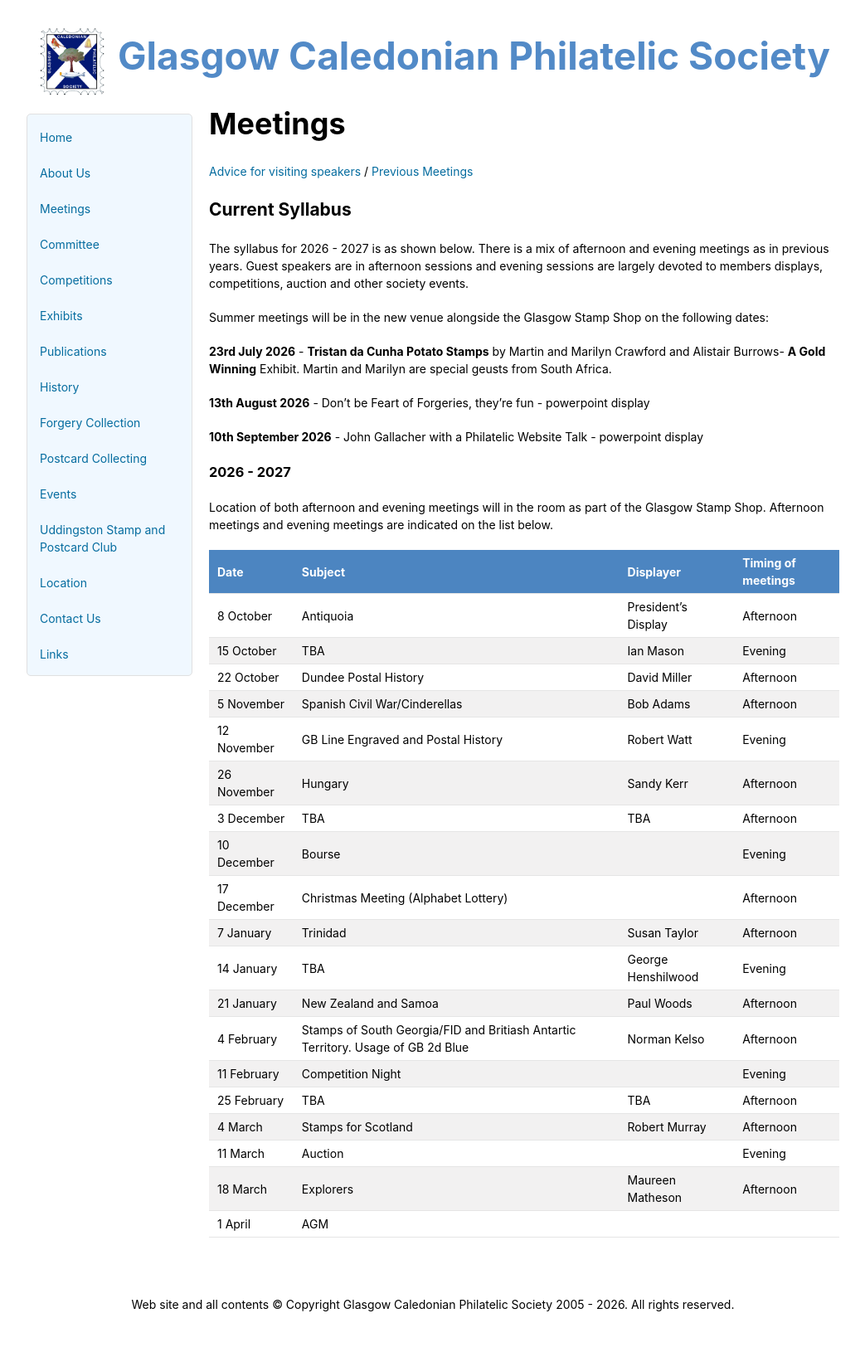
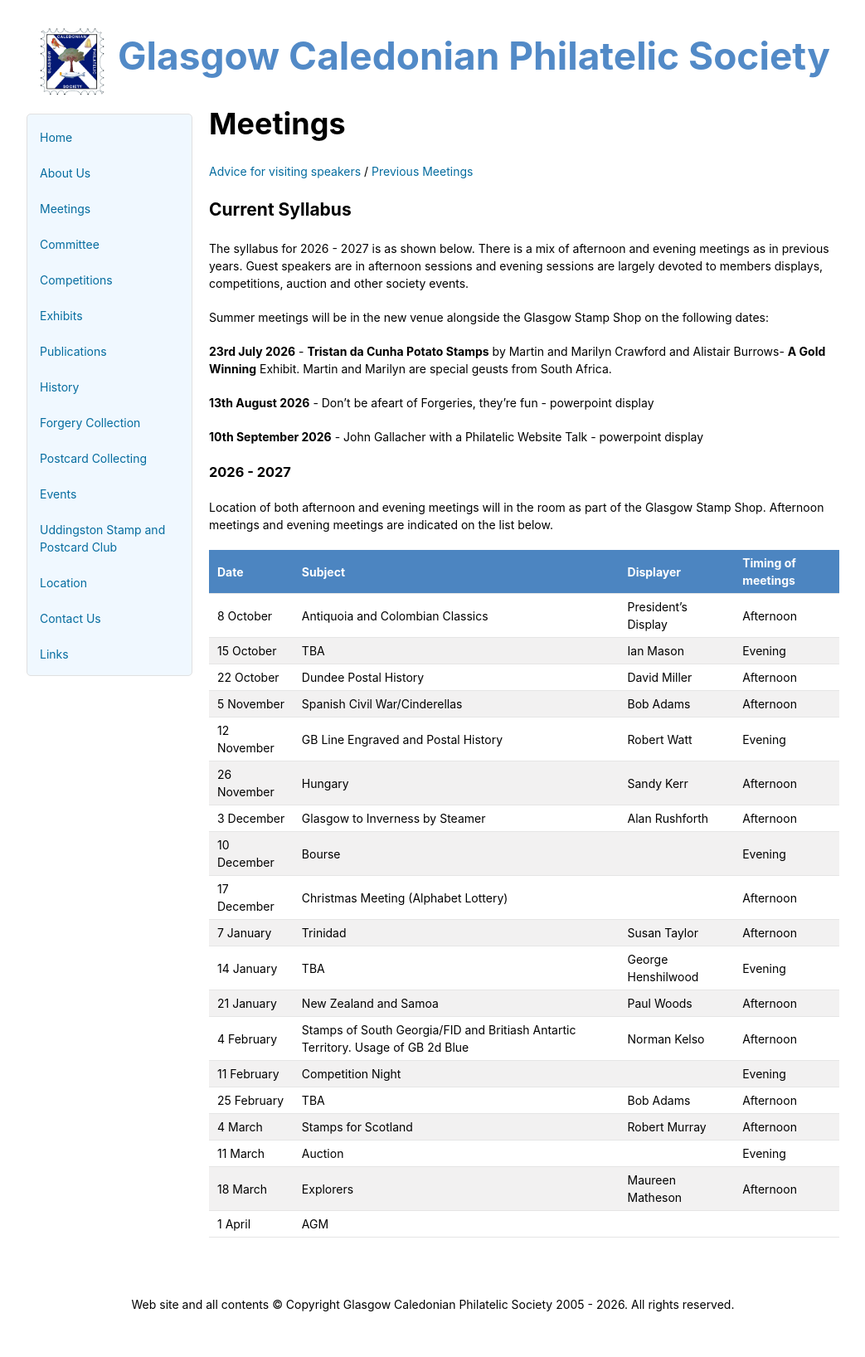
Before and after one commit to astalker/caledonian-stamps, a Jekyll site: the page built from meetings.md, in a window 1280 px wide. Shown: the whole page at 83% size, without its empty margins (118-1161 px from the left). Built offline with Jekyll 4.4.1, drawn with Linux system fonts in a browser that asks for light colours; our own code applies the rules of GitHub Pages for plain Markdown files.

Commit message:
Fix typos and update meeting details in meetings.md

```diff
--- a/meetings.md
+++ b/meetings.md
@@ -10,7 +10,7 @@ Summer meetings will be in the new venue alongside the Glasgow Stamp Shop on the
 
 **23rd July 2026** - **Tristan da Cunha Potato Stamps** by Martin and Marilyn Crawford and Alistair Burrows- **A Gold Winning** Exhibit. Martin and Marilyn are special geusts from South Africa.
 
-**13th August 2026** - Don't be Feart of Forgeries, they're fun - powerpoint display
+**13th August 2026** - Don't be afeart of Forgeries, they're fun - powerpoint display
 
 **10th September 2026** - John Gallacher with a Philatelic Website Talk - powerpoint display
 
@@ -20,13 +20,13 @@ Location of both afternoon and evening meetings will in the room as part of the
 
 Date  | Subject | Displayer | Timing of meetings |
 ---- | ------- | --------- | --------------  |
-8 October | Antiquoia | President's Display | Afternoon
+8 October | Antiquoia and Colombian Classics| President's Display | Afternoon
 15 October | TBA | Ian Mason | Evening
 22 October | Dundee Postal History | David Miller |Afternoon
 5 November | Spanish Civil War/Cinderellas | Bob Adams | Afternoon
 12 November | GB Line Engraved and Postal History | Robert Watt | Evening
 26 November | Hungary | Sandy Kerr | Afternoon
-3 December |TBA | TBA | Afternoon
+3 December | Glasgow to Inverness by Steamer | Alan Rushforth | Afternoon
 10 December | Bourse | | Evening
 17 December | Christmas Meeting (Alphabet Lottery) ||Afternoon
 7 January | Trinidad | Susan Taylor | Afternoon
@@ -34,8 +34,8 @@ Date  | Subject | Displayer | Timing of meetings |
 21 January | New Zealand and Samoa | Paul Woods | Afternoon
 4 February | Stamps of South Georgia/FID and Britiash Antartic Territory. Usage of GB 2d Blue | Norman Kelso | Afternoon
 11 February | Competition Night | |Evening
-25 February | TBA | TBA | Afternoon
+25 February | TBA | Bob Adams | Afternoon
 4 March | Stamps for Scotland | Robert Murray | Afternoon
 11 March | Auction  || Evening
- 18 March | Explorers | Maureen Matheson | Afternoon
+18 March | Explorers | Maureen Matheson | Afternoon
 1 April | AGM ||
```
